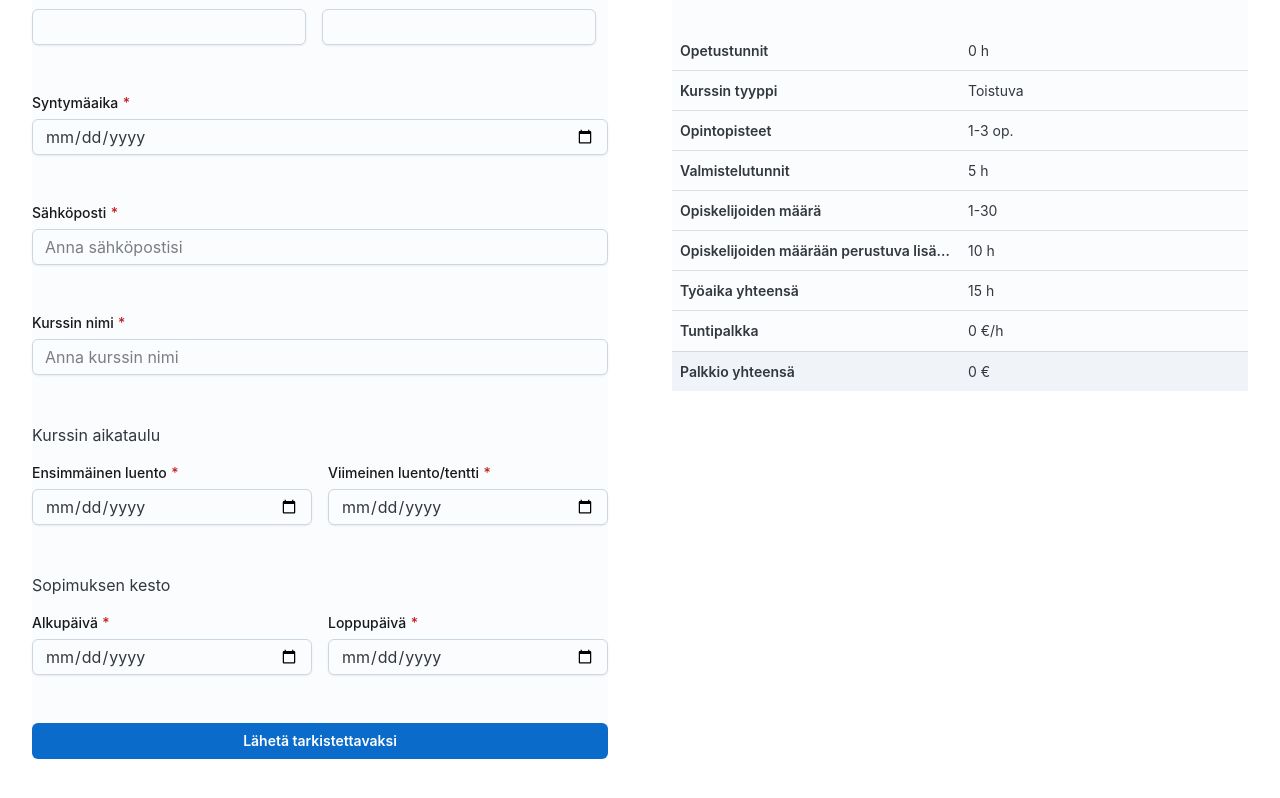
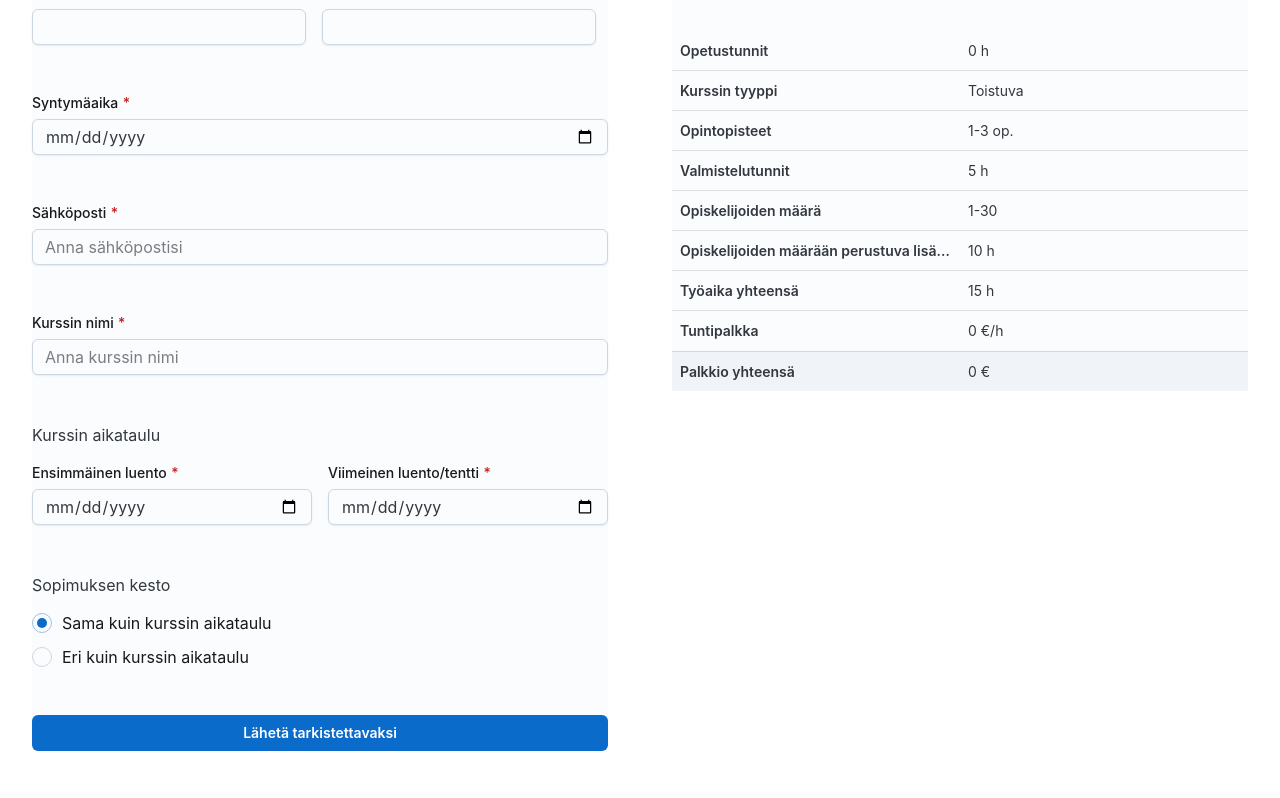
Before and after one commit to UniversityOfHelsinkiCS/toppi, a React (Vite) app: page / in a window 1280 px wide. Shown: the part 1908-2706 px from the top of the page. Built offline with nearby package versions, Linux system fonts and the light colour scheme.

Commit message:
Filling a different contract period from course dates is optional

```diff
--- a/src/client/ContractRequest.tsx
+++ b/src/client/ContractRequest.tsx
@@ -1,7 +1,8 @@
-import { Box, Button, FormControl, FormLabel, Input, Sheet, Typography } from "@mui/joy";
+import { Box, Button, Checkbox, FormControl, FormLabel, Input, Radio, RadioGroup, Sheet, Typography } from "@mui/joy";
 import { sendContract } from "./api";
 import CalculatorPreview from "./CalculatorPreview";
 import { toast } from "sonner";
+import React from "react";
 
 interface FormElements extends HTMLFormControlsCollection {
   firstname: HTMLInputElement;
@@ -11,19 +12,23 @@ interface FormElements extends HTMLFormControlsCollection {
   courseName: HTMLInputElement;
   courseStartDate: HTMLInputElement;
   courseEndDate: HTMLInputElement;
-  contractStartDate: HTMLInputElement;
-  contractEndDate: HTMLInputElement;
+  contractDuration: HTMLInputElement;
+  contractStartDate?: HTMLInputElement;
+  contractEndDate?: HTMLInputElement;
 }
 
 interface SignInFormElement extends HTMLFormElement {
   readonly elements: FormElements;
 }
 
-const InputRow = ({ label, children }: { label?: string, children: React.ReactNode }) => {
+const InputSection = ({ label, endAdornment, children, orientation = "horizontal" }: { label?: string, endAdornment?: React.ReactNode, children: React.ReactNode, orientation?: "vertical"|"horizontal" }) => {
   return (
     <Box>
-      {label && <Typography sx={{ mb: "1rem" }}>{label}</Typography>}
-      <Box display="flex" gap="1rem" sx={theme => ({ [theme.breakpoints.down("md")]: { flexDirection: "column" }})}>
+      {label && <Typography sx={{ mb: "1rem" }} endDecorator={endAdornment}>{label}</Typography>}
+      <Box display="flex" gap="1rem" sx={theme => ({
+        flexDirection: orientation === "horizontal" ? "row" : "column",
+        [theme.breakpoints.down("md")]: { flexDirection: "column" }
+      })}>
         {children}
       </Box>
     </Box>
@@ -31,6 +36,12 @@ const InputRow = ({ label, children }: { label?: string, children: React.ReactNo
 }
 
 const ContractForm = () => {
+  const [courseStartDate, setCourseStartDate] = React.useState<string>("")
+  const [courseEndDate, setCourseEndDate] = React.useState<string>("")
+  const [isSeparateContractDates, setIsSeparateContractDates] = React.useState(false)
+  const [contractStartDate, setContractStartDate] = React.useState<string>("")
+  const [contractEndDate, setContractEndDate] = React.useState<string>("")
+
   const handleSubmit = async (event: React.FormEvent<SignInFormElement>) => {
     event.preventDefault()
     const formElements = event.currentTarget.elements
@@ -42,8 +53,9 @@ const ContractForm = () => {
       courseName: formElements.courseName.value,
       courseStartDate: formElements.courseStartDate.value,
       courseEndDate: formElements.courseEndDate.value,
-      contractStartDate: formElements.contractStartDate.value,
-      contractEndDate: formElements.contractEndDate.value,
+      contractDuration: formElements.contractDuration.value,
+      contractStartDate: formElements.contractStartDate?.value,
+      contractEndDate: formElements.contractEndDate?.value,
     }
 
     const req = sendContract(data)
@@ -66,7 +78,7 @@ const ContractForm = () => {
             onSubmit={handleSubmit}
           >
             <Box display="flex" flexDirection="column" gap="3rem">
-              <InputRow>
+              <InputSection>
                 <FormControl required>
                   <FormLabel>Etunimi</FormLabel>
                   <Input type="text" name="firstname" slotProps={{ input: { maxLength: 50 }}}/>
@@ -75,10 +87,10 @@ const ContractForm = () => {
                   <FormLabel>Sukunimi</FormLabel>
                   <Input type="text" name="lastname" slotProps={{ input: { maxLength: 50 }}}/>
                 </FormControl>
-              </InputRow>
+              </InputSection>
               <FormControl required>
                 <FormLabel>Syntymäaika</FormLabel>
-                <Input placeholder="Anna syntymäaika" type="date" name="birthDate"/>
+                <Input type="date" name="birthDate"/>
               </FormControl>
               <FormControl required>
                 <FormLabel>Sähköposti</FormLabel>
@@ -88,26 +100,35 @@ const ContractForm = () => {
                 <FormLabel>Kurssin nimi</FormLabel>
                 <Input placeholder="Anna kurssin nimi" type="text" name="courseName"  slotProps={{ input: { maxLength: 100 }}}/>
               </FormControl>
-              <InputRow label="Kurssin aikataulu">
+              <InputSection label="Kurssin aikataulu">
                 <FormControl required sx={{ flex: 1 }}>
                   <FormLabel>Ensimmäinen luento</FormLabel>
-                  <Input type="date" name="courseStartDate" />
+                  <Input type="date" name="courseStartDate" value={courseStartDate} onChange={e => setCourseStartDate(e.target.value)} />
                 </FormControl>
                 <FormControl required sx={{ flex: 1 }}>
                   <FormLabel>Viimeinen luento/tentti</FormLabel>
-                  <Input type="date" name="courseEndDate" />
+                  <Input type="date" name="courseEndDate" value={courseEndDate} onChange={e => setCourseEndDate(e.target.value)} />
                 </FormControl>
-              </InputRow>
-              <InputRow label="Sopimuksen kesto">
-                <FormControl required sx={{ flex: 1 }}>
-                  <FormLabel>Alkupäivä</FormLabel>
-                  <Input type="date" name="contractStartDate" />
-                </FormControl>
-                <FormControl required sx={{ flex: 1 }}>
-                  <FormLabel>Loppupäivä</FormLabel>
-                  <Input type="date" name="contractEndDate" />
-                </FormControl>
-              </InputRow>
+              </InputSection>
+              <InputSection label="Sopimuksen kesto" orientation="vertical">
+                <RadioGroup name="contractDuration"
+                  value={isSeparateContractDates ? "separate" : "same"}
+                  onChange={e => setIsSeparateContractDates(e.target.value === "separate")}
+                >
+                  <Radio value="same" label="Sama kuin kurssin aikataulu" />
+                  <Radio value="separate" label="Eri kuin kurssin aikataulu" />
+                </RadioGroup>
+                {isSeparateContractDates && <InputSection>
+                  <FormControl sx={{ flex: 1 }} disabled={!isSeparateContractDates} required={isSeparateContractDates}>
+                    <FormLabel>Alkupäivä</FormLabel>
+                    <Input type="date" name="contractStartDate" value={isSeparateContractDates ? contractStartDate : courseStartDate} onChange={e => setContractStartDate(e.target.value)} />
+                  </FormControl>
+                  <FormControl sx={{ flex: 1 }} disabled={!isSeparateContractDates} required={isSeparateContractDates}>
+                    <FormLabel>Loppupäivä</FormLabel>
+                    <Input type="date" name="contractEndDate" value={isSeparateContractDates ? contractEndDate : courseEndDate} onChange={e => setContractEndDate(e.target.value)} />
+                  </FormControl>
+                </InputSection>}
+              </InputSection>
               <Button type="submit" fullWidth>
                 Lähetä tarkistettavaksi
               </Button>
--- a/src/client/api.ts
+++ b/src/client/api.ts
@@ -12,8 +12,9 @@ type ContractRequest = {
   courseName: string;
   courseStartDate: string;
   courseEndDate: string;
-  contractStartDate: string;
-  contractEndDate: string;
+  contractDuration: string;
+  contractStartDate?: string;
+  contractEndDate?: string;
 }
 
 export const sendContract = async (contract: ContractRequest) => {
```
Also changed, not shown: 1 other file (tests, documents, lock files or other folders).
